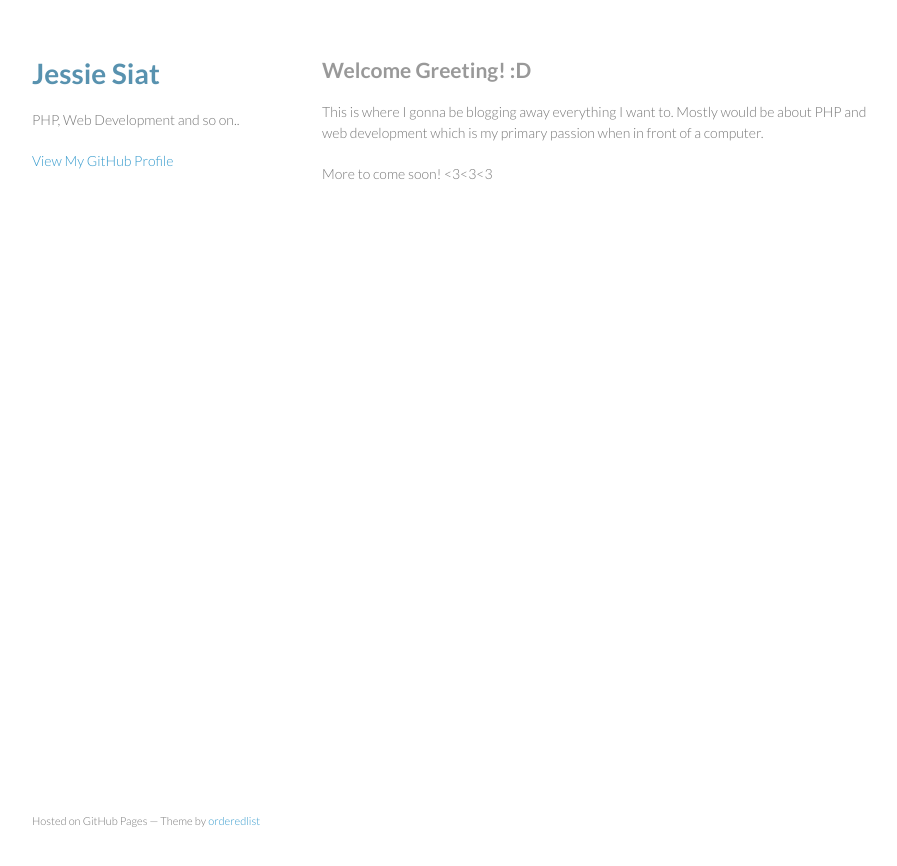
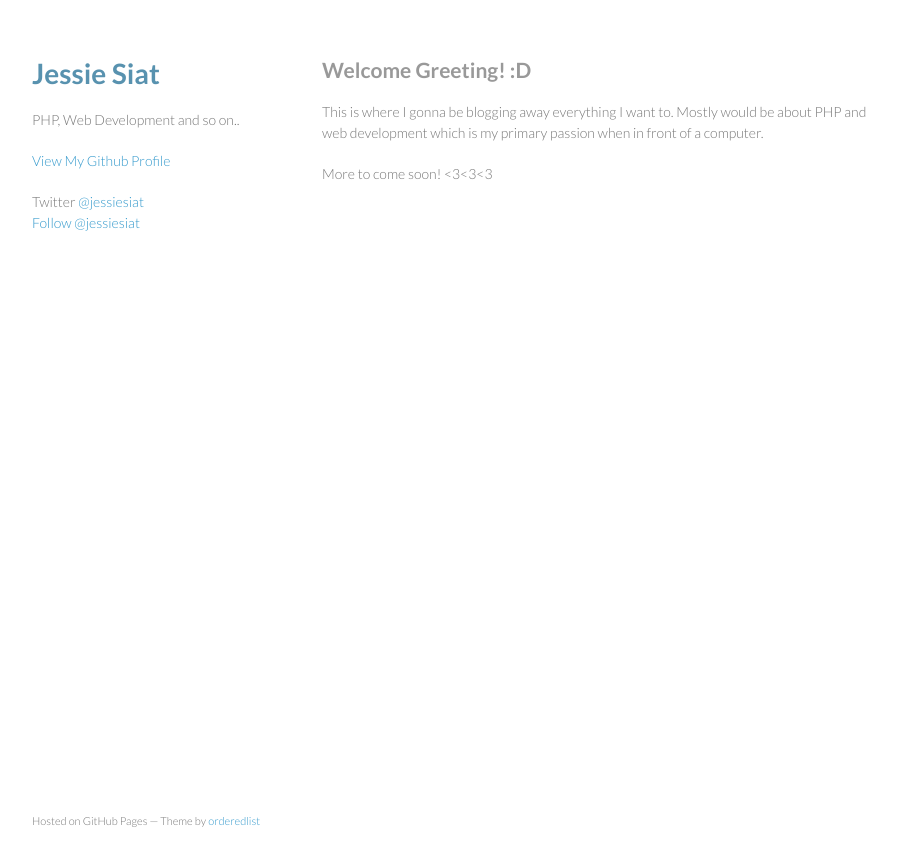
Before and after one commit to jessiesiat/jessiesiat.github.com, a Jekyll site: the page built from _posts/2012-12-21-welcome.md, in a window 1280 px wide. Shown: the top 866 px of the page, without its empty margins (178-1075 px from the left). Built offline with Jekyll 4.4.1, drawn with Linux system fonts in a browser that asks for light colours; comment, search, counter and statistics services are not loaded.

Commit message:
fix prev. u

```diff
--- a/_layouts/post.html
+++ b/_layouts/post.html
@@ -17,7 +17,13 @@
       <header>
         <h1><a href="http://jessiesiat.github.com/">Jessie Siat</a></h1>
         <p>PHP, Web Development and so on..</p>
-        <p class="view"><a href="https://github.com/jessiesiat">View My GitHub Profile</a></p>
+        <p><a href="https://github.com/jessiesiat" title="View My Github Profile">
+          View My Github Profile</a></p>
+        <p class="view">Twitter <a href="https://twitter.com/jessiesiat">@jessiesiat</a>
+        <br/>
+        <a href="https://twitter.com/jessiesiat" class="twitter-follow-button" data-show-count="false">Follow @jessiesiat</a>
+        <script>!function(d,s,id){var js,fjs=d.getElementsByTagName(s)[0];if(!d.getElementById(id)){js=d.createElement(s);js.id=id;js.src="//platform.twitter.com/widgets.js";fjs.parentNode.insertBefore(js,fjs);}}(document,"script","twitter-wjs");</script>
+        </p>
       </header>
 
       <section>
```
